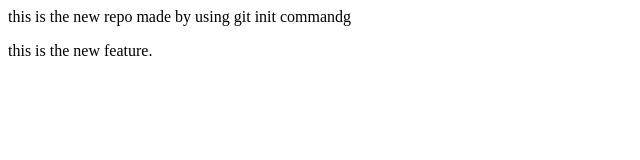
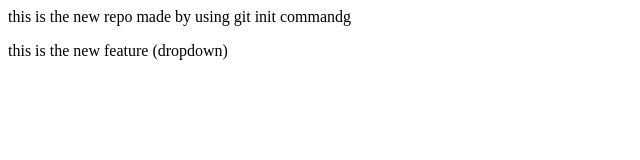
Before and after one commit to yashxyathh/localrepo, a plain HTML site: page index.html in a window 1280 px wide. Shown: the full height of the page, 0-640 px from the left. Drawn offline with Linux system fonts and the light colour scheme.

Commit message:
add dropdown

```diff
--- a/index.html
+++ b/index.html
@@ -2,5 +2,5 @@
     this is the new repo made by using git init commandg
 </p>
 <p>
-    this is the new feature.
+    this is the new feature (dropdown)
 </p>
```
